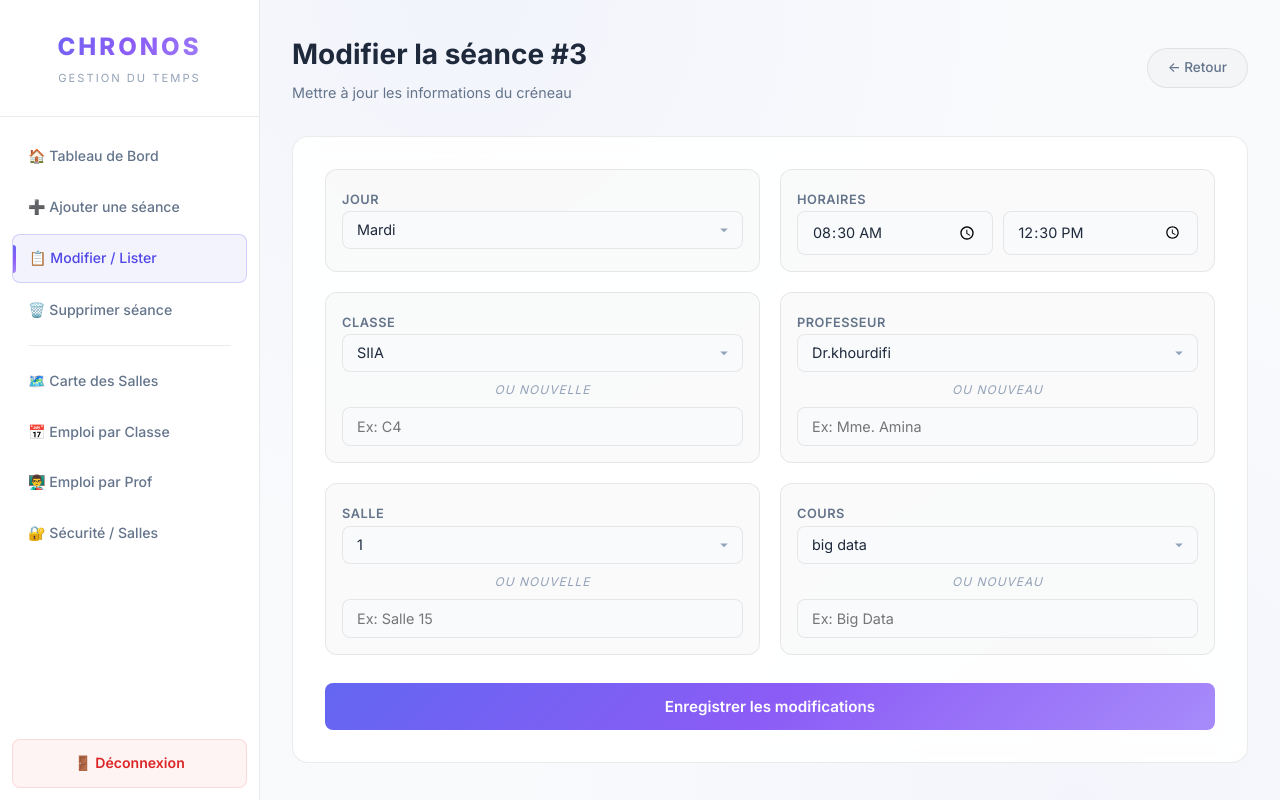
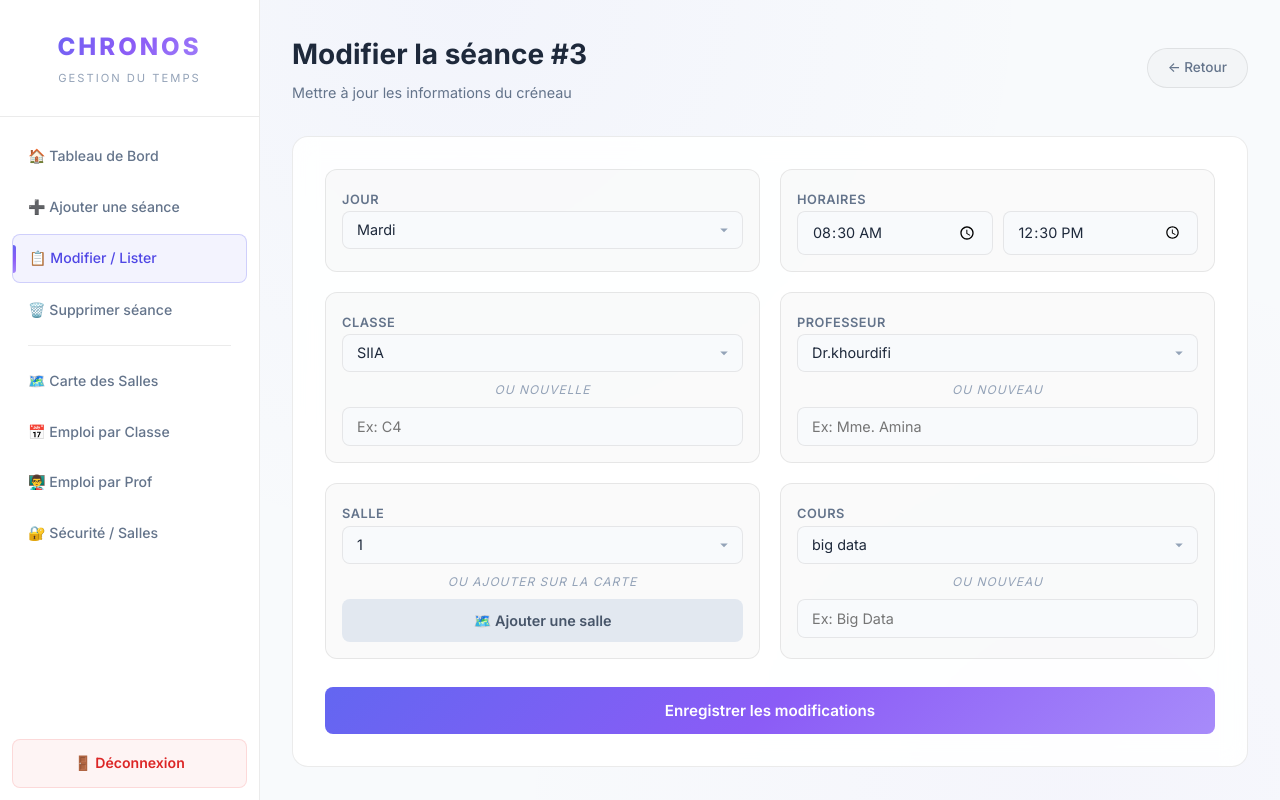
Before and after one commit to Anam-Ayoub/INITIATION, a PHP site: page /admin/edit_et.php?id_et=3 in a window 1280 px wide. Run offline with PHP 8.4, Linux system fonts and the light colour scheme; a user stored in the database is signed in; data comes from the database, SQL or seed files in the repository.

Commit message:
Workinh Hm

```diff
--- a/WebApp/TIMETABLE_APP/admin/delete_et.php
+++ b/WebApp/TIMETABLE_APP/admin/delete_et.php
@@ -19,8 +19,8 @@ if (isset($_POST['delete'])) {
 
 $sql = "SELECT e.ID_EMPLOI as id_et, e.JOUR as jour, TIME_FORMAT(e.HEURE_DEB, '%H:%i') AS hd, TIME_FORMAT(e.HEURE_FIN, '%H:%i') AS hf,
 c.NUMERO as nom_classe, p.NOM_PROF as nom_prof, s.NOM_SALLE as numero_salle, co.NOM_COURS as nom_cours
-FROM EMPLOI_DU_TEMPS e JOIN CLASSE c ON e.ID_CLASSE=c.ID_CLASSE JOIN PROF p ON e.ID_PROF=p.ID_PROF
-JOIN SALLE s ON e.ID_SALLE=s.ID_SALLE JOIN COURS co ON e.ID_COURS=co.ID_COURS
+FROM EMPLOI_DU_TEMPS e LEFT JOIN CLASSE c ON e.ID_CLASSE=c.ID_CLASSE LEFT JOIN PROF p ON e.ID_PROF=p.ID_PROF
+LEFT JOIN SALLE s ON e.ID_SALLE=s.ID_SALLE LEFT JOIN COURS co ON e.ID_COURS=co.ID_COURS
 ORDER BY CASE WHEN e.JOUR='Lundi' THEN 1 WHEN e.JOUR='Mardi' THEN 2 WHEN e.JOUR='Mercredi' THEN 3
 WHEN e.JOUR='Jeudi' THEN 4 WHEN e.JOUR='Vendredi' THEN 5 WHEN e.JOUR='Samedi' THEN 6 END, e.HEURE_DEB";
 $result = $conn->query($sql);
--- a/WebApp/TIMETABLE_APP/admin/edit_et.php
+++ b/WebApp/TIMETABLE_APP/admin/edit_et.php
@@ -27,7 +27,7 @@ if (isset($_POST['update'])) {
         $jour = $_POST['jour']; $hd = $_POST['hd']; $hf = $_POST['hf'];
         $id_classe = !empty($_POST['new_classe']) ? getOrCreateId($conn, 'CLASSE', 'NUMERO', 'ID_CLASSE', $_POST['new_classe']) : $_POST['classe'];
         $id_prof   = !empty($_POST['new_prof'])   ? getOrCreateId($conn, 'PROF', 'NOM_PROF', 'ID_PROF', $_POST['new_prof']) : $_POST['prof'];
-        $id_salle  = !empty($_POST['new_salle'])  ? getOrCreateId($conn, 'SALLE', 'NOM_SALLE', 'ID_SALLE', $_POST['new_salle']) : $_POST['salle'];
+        $id_salle  = !empty($_POST['salle'])      ? $_POST['salle'] : null;
         $id_cours  = !empty($_POST['new_cours'])  ? getOrCreateId($conn, 'COURS', 'NOM_COURS', 'ID_COURS', $_POST['new_cours']) : $_POST['cours'];
 
         if (existeConflitUpdate($conn, $jour, $hd, $hf, 'ID_CLASSE', $id_classe, $id_et)) { $error = "Conflit : Classe occupée."; }
@@ -108,13 +108,14 @@ if (isset($_POST['update'])) {
 
                     <div class="input-group">
                         <label>Salle</label>
-                        <select name="salle">
+                        <select name="salle" required>
+                            <option value="">— Sélectionner —</option>
                             <?php while($s=$salles_list->fetch_assoc()): ?>
                                 <option value="<?= $s['ID_SALLE'] ?>" <?= $s['ID_SALLE']==$row['ID_SALLE']?'selected':'' ?>><?= htmlspecialchars($s['NOM_SALLE']) ?></option>
                             <?php endwhile; ?>
                         </select>
-                        <div class="or-text">ou nouvelle</div>
-                        <input type="text" name="new_salle" placeholder="Ex: Salle 15">
+                        <div class="or-text">ou ajouter sur la carte</div>
+                        <a href="carte.php" class="btn-map-add">🗺️ Ajouter une salle</a>
                     </div>
 
                     <div class="input-group">
--- a/WebApp/TIMETABLE_APP/admin/login.php
+++ b/WebApp/TIMETABLE_APP/admin/login.php
@@ -14,6 +14,7 @@ if (isset($_POST['login'])) {
 
     if ($row = $result->fetch_assoc()) {
         if (password_verify($password, $row['password'])) {
+            session_regenerate_id(true);
             $_SESSION['admin'] = $row['username'];
             header("Location: dashboard.php");
             exit();
--- a/WebApp/TIMETABLE_APP/assets/style.css
+++ b/WebApp/TIMETABLE_APP/assets/style.css
@@ -930,3 +930,22 @@ select option {
 .stat-card:nth-child(4) {
     animation-delay: 0.2s;
 }
+
+.btn-map-add {
+    display: block;
+    width: 100%;
+    padding: 10px 14px;
+    background: #e2e8f0;
+    color: #475569;
+    border-radius: var(--radius-sm);
+    text-align: center;
+    font-size: 0.9rem;
+    font-weight: 600;
+    text-decoration: none;
+    transition: all var(--transition-fast);
+}
+
+.btn-map-add:hover {
+    background: var(--success);
+    color: white;
+}
--- a/WebApp/TIMETABLE_APP/views/emploi_classe.php
+++ b/WebApp/TIMETABLE_APP/views/emploi_classe.php
@@ -10,8 +10,8 @@ if ($id_classe) {
     $sql = "SELECT e.*, p.NOM_PROF, co.NOM_COURS, s.NOM_SALLE,
             TIME_FORMAT(e.HEURE_DEB, '%H:%i') as hd, TIME_FORMAT(e.HEURE_FIN, '%H:%i') as hf
             FROM EMPLOI_DU_TEMPS e
-            JOIN PROF p ON e.ID_PROF = p.ID_PROF JOIN COURS co ON e.ID_COURS = co.ID_COURS
-            JOIN SALLE s ON e.ID_SALLE = s.ID_SALLE
+            LEFT JOIN PROF p ON e.ID_PROF = p.ID_PROF LEFT JOIN COURS co ON e.ID_COURS = co.ID_COURS
+            LEFT JOIN SALLE s ON e.ID_SALLE = s.ID_SALLE
             WHERE e.ID_CLASSE = ?
             ORDER BY FIELD(e.JOUR, 'Lundi','Mardi','Mercredi','Jeudi','Vendredi','Samedi'), e.HEURE_DEB";
     $stmt = $conn->prepare($sql);
--- a/WebApp/TIMETABLE_APP/views/emploi_prof.php
+++ b/WebApp/TIMETABLE_APP/views/emploi_prof.php
@@ -10,8 +10,8 @@ if ($id_prof) {
     $sql = "SELECT e.*, c.NUMERO as NOM_CLASSE, co.NOM_COURS, s.NOM_SALLE,
             TIME_FORMAT(e.HEURE_DEB, '%H:%i') as hd, TIME_FORMAT(e.HEURE_FIN, '%H:%i') as hf
             FROM EMPLOI_DU_TEMPS e
-            JOIN CLASSE c ON e.ID_CLASSE = c.ID_CLASSE JOIN COURS co ON e.ID_COURS = co.ID_COURS
-            JOIN SALLE s ON e.ID_SALLE = s.ID_SALLE
+            LEFT JOIN CLASSE c ON e.ID_CLASSE = c.ID_CLASSE LEFT JOIN COURS co ON e.ID_COURS = co.ID_COURS
+            LEFT JOIN SALLE s ON e.ID_SALLE = s.ID_SALLE
             WHERE e.ID_PROF = ?
             ORDER BY FIELD(e.JOUR, 'Lundi','Mardi','Mercredi','Jeudi','Vendredi','Samedi'), e.HEURE_DEB";
     $stmt = $conn->prepare($sql);
--- a/WebApp/TIMETABLE_APP/views/securite.php
+++ b/WebApp/TIMETABLE_APP/views/securite.php
@@ -8,8 +8,8 @@ $jour_filtre = $_GET['jour'] ?? 'all';
 $sql = "SELECT e.JOUR, TIME_FORMAT(e.HEURE_DEB, '%H:%i') as hd, TIME_FORMAT(e.HEURE_FIN, '%H:%i') as hf,
         s.NOM_SALLE, co.NOM_COURS, c.NUMERO as NOM_CLASSE, p.NOM_PROF
         FROM EMPLOI_DU_TEMPS e
-        JOIN SALLE s ON e.ID_SALLE = s.ID_SALLE JOIN COURS co ON e.ID_COURS = co.ID_COURS
-        JOIN CLASSE c ON e.ID_CLASSE = c.ID_CLASSE JOIN PROF p ON e.ID_PROF = p.ID_PROF";
+        LEFT JOIN SALLE s ON e.ID_SALLE = s.ID_SALLE LEFT JOIN COURS co ON e.ID_COURS = co.ID_COURS
+        LEFT JOIN CLASSE c ON e.ID_CLASSE = c.ID_CLASSE LEFT JOIN PROF p ON e.ID_PROF = p.ID_PROF";
 if ($jour_filtre !== 'all') { $sql .= " WHERE e.JOUR = ?"; }
 $sql .= " ORDER BY FIELD(e.JOUR, 'Lundi','Mardi','Mercredi','Jeudi','Vendredi','Samedi'), e.HEURE_DEB";
 
@@ -75,7 +75,7 @@ while($row = $emplois->fetch_assoc()) { $grouped[$row['JOUR']][] = $row; }
                             <div class="session-card">
                                 <div class="session-main">
                                     <span class="session-chip chip-time"><?= $s['hd'] ?> — <?= $s['hf'] ?></span>
-                                    <span class="session-chip chip-room">🏢 Salle <?= htmlspecialchars($s['NOM_SALLE']) ?></span>
+                                    <span class="session-chip chip-room">🏢 <?= htmlspecialchars($s['NOM_SALLE']) ?></span>
                                     <span class="session-chip chip-course"><?= htmlspecialchars($s['NOM_COURS']) ?></span>
                                     <span class="session-chip chip-class">🎓 <?= htmlspecialchars($s['NOM_CLASSE']) ?></span>
                                     <span class="session-chip chip-prof">👨‍🏫 <?= htmlspecialchars($s['NOM_PROF']) ?></span>
```
Also changed, not shown: WebApp/TIMETABLE_APP/admin/add_et.php (+4 -4 lines), WebApp/TIMETABLE_APP/admin/list_et.php (+4 -4 lines), WebApp/TIMETABLE_APP/acceuil.jpeg (deleted), WebApp/TIMETABLE_APP/logo.jpeg (deleted).
